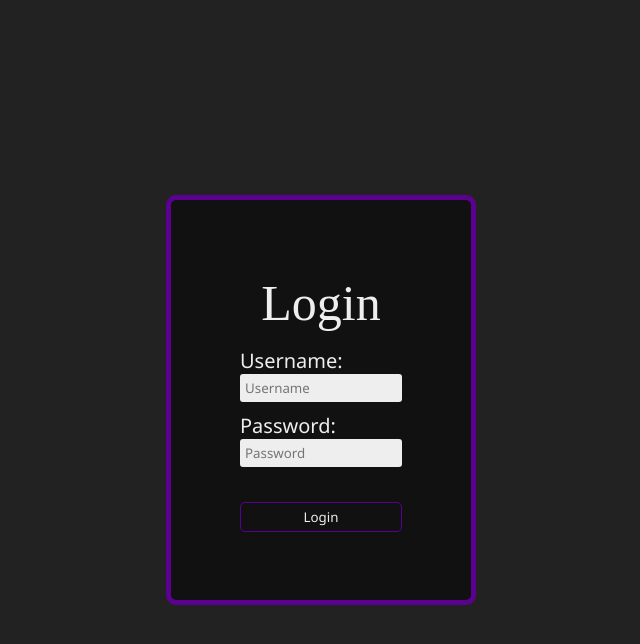
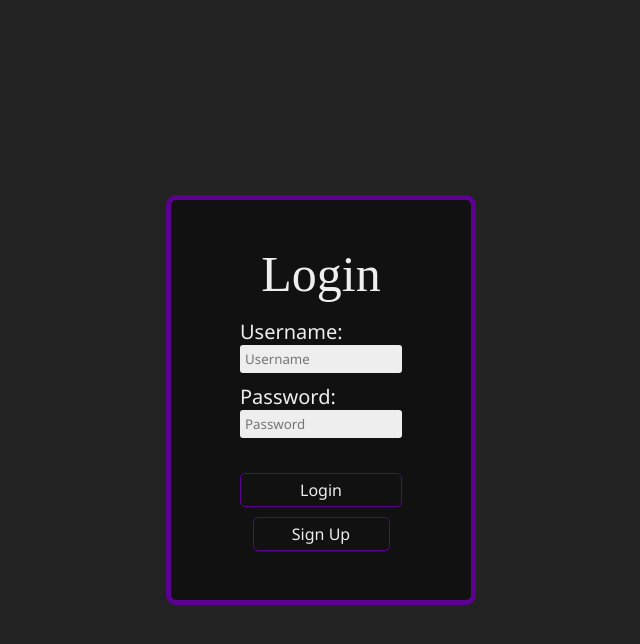
Before and after one commit to dnd-manager/dndman, a Flask app: page /auth/login in a window 1280 px wide. Shown: the top 644 px of the page, without its empty margins (319-959 px from the left). Run offline with Flask 2, Linux system fonts and the light colour scheme; some web fonts are replaced.

Commit message:
Started on characters, added signup in login

```diff
--- a/dndman/blueprints/profile/profile.py
+++ b/dndman/blueprints/profile/profile.py
@@ -1,4 +1,6 @@
 from flask import Blueprint, render_template, redirect, url_for
+from dndman.database.database import User
+
 import flask_login
 
 profile = Blueprint(
@@ -6,5 +8,7 @@ profile = Blueprint(
 )
 
 @profile.route("/")
+@flask_login.login_required
 def profile_page():
-    return render_template("profile/profile.html", username=flask_login.current_user.id)
+    return render_template("profile/profile.html", username=flask_login.current_user.id, pfp=flask_login.current_user.pfp_path)
+    # return render_template("profile/profile.html", username=flask_login.current_user.id)
--- a/dndman/database/__init__.py
+++ b/dndman/database/__init__.py
@@ -1 +1,2 @@
 from .database import database, User, UserNotFoundException
+from .player import Character
--- a/dndman/database/database.py
+++ b/dndman/database/database.py
@@ -9,7 +9,8 @@ import json
 from dndman.logger import logger
 import logging
 
-USERS_PATH = Path("./database/users.json")
+USERS_PATH = Path("./database/database.json")
+PFP_PATH = "/static/resources/users/"
 
 logger.setLevel(logging.DEBUG)
 
@@ -22,22 +23,24 @@ class UserNotFoundException(Exception):
 
 class User(flask_login.UserMixin):
     password: str
+    pfp_path: str = PFP_PATH + "unknown_user.svg"
 
     def __init__(self):
         super().__init__()
 
     def serialize(self) -> Dict[str, str]:
-        return {"username": self.id, "password": self.password}
+        return {"username": self.id, "password": self.password, "pfp": self.pfp_path}
 
     @staticmethod
     def deserialize(inp: Dict[str, str]) -> User:
         user = User()
         user.id = inp["username"]
         user.password = inp["password"]
+        user.pfp_path = inp["pfp"]
         return user
 
     def __repr__(self) -> str:
-        return f"User(id={self.id}, password={self.password})"
+        return f"User(id={self.id}, password={self.password}, pfp={self.pfp_path})"
 
 
 class Database:
--- /dev/null
+++ b/dndman/database/player.py
@@ -0,0 +1,4 @@
+class Character:
+    portrait: str
+    name: str
+    player_name: str
--- a/dndman/static/styles/style.css
+++ b/dndman/static/styles/style.css
@@ -183,10 +183,17 @@ p, h1, h2, h3, h4, h5, h6 {
 }
 #auth main form input[type=submit] {
   font-family: "Noto Sans", serif;
+  font-size: medium;
   width: 100%;
   height: auto;
   margin: 0px;
   margin-top: 25px;
+}
+#auth main a[class=button] {
+  font-family: "Noto Sans", serif;
+  width: 125px;
+  height: auto;
+  margin-top: 50pxs;
 }
 
 #profile .title {
--- a/dndman/static/styles/style.scss
+++ b/dndman/static/styles/style.scss
@@ -228,6 +228,7 @@ p, h1, h2, h3, h4, h5, h6 {
 
             input[type="submit"] {
                 font-family: $font;
+                font-size: medium;
 
                 width: 100%;
                 height: auto;
@@ -235,6 +236,15 @@ p, h1, h2, h3, h4, h5, h6 {
                 margin: 0px;
                 margin-top: 25px;
             }
+        }
+
+        a[class="button"] {
+            font-family: $font;
+
+            width: 125px;
+            height: auto;
+
+            margin-top: 50pxs;
         }
     }
 }
--- a/dndman/templates/auth/base.html
+++ b/dndman/templates/auth/base.html
@@ -23,5 +23,8 @@
             {% block content %}
             {% endblock %}
         </main>
-    </body>
+
+		{% block content2 %}
+		{% endblock %}
+	</body>
 </html>
--- a/dndman/templates/auth/login.html
+++ b/dndman/templates/auth/login.html
@@ -9,4 +9,5 @@
 
         <input type="submit" value="Login" class="button">
     </form>
+    <a href="{{url_for('auth.signup')}}" class="button">Sign Up</a>
 {% endblock %}
--- a/dndman/templates/profile/profile.html
+++ b/dndman/templates/profile/profile.html
@@ -6,9 +6,8 @@
 
 {% block content %}
     <main id="profile">
-        <h1 class="title">
-            {{username}}'s Profile
-        </h1>
+        <h1 class="title">{{username}}'s Profile</h1>
+        <img src="{{pfp}}" alt="Profile Picture">
 
         <section id="characters">
             <div class="section-header">
```
Also changed, not shown: README.md, dndman/static/resources/logo.png (deleted), dndman/static/resources/logo_old.svg (renamed from dndman/static/resources/logoold.svg), dndman/static/resources/users/unknown_user.svg (added), 1 other file.
